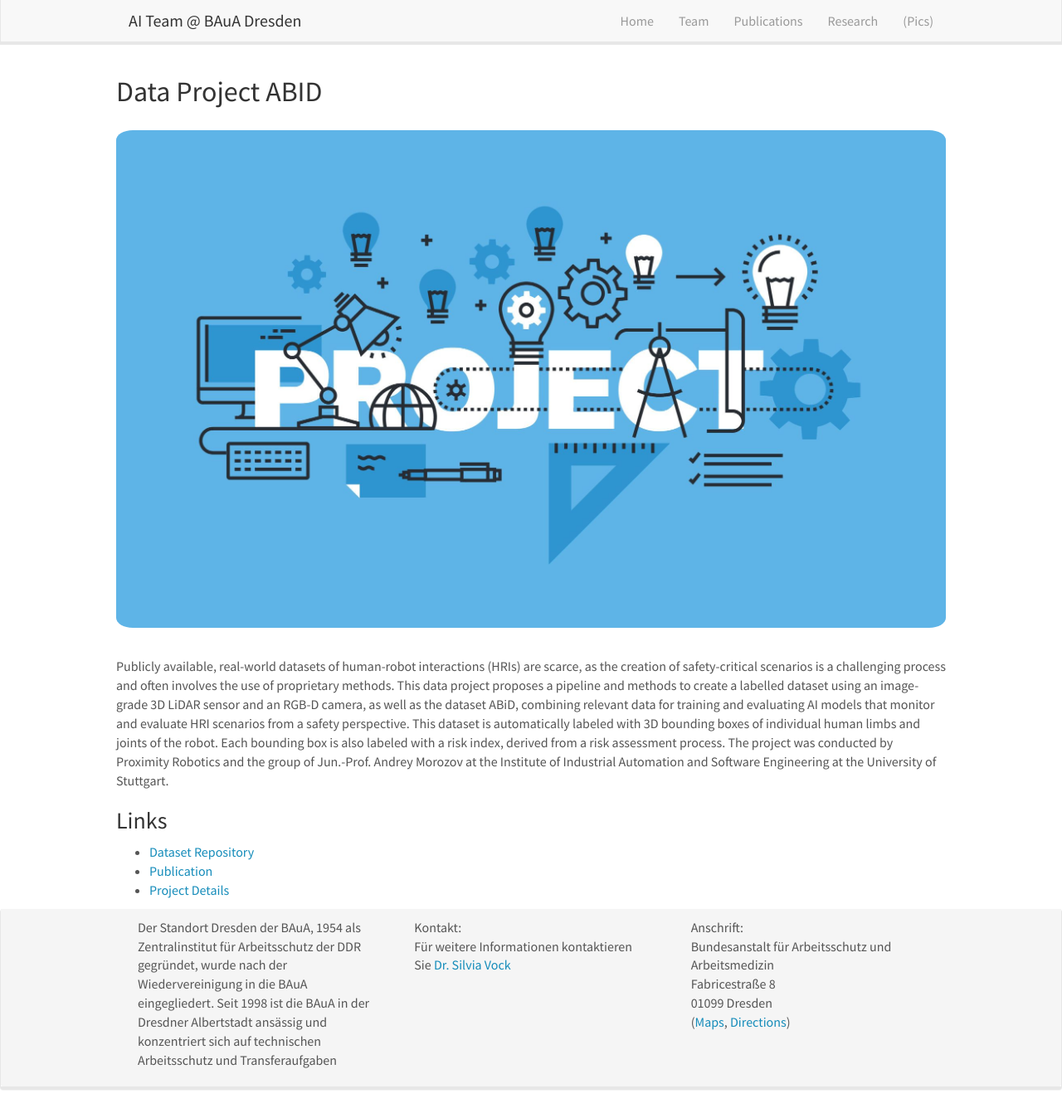
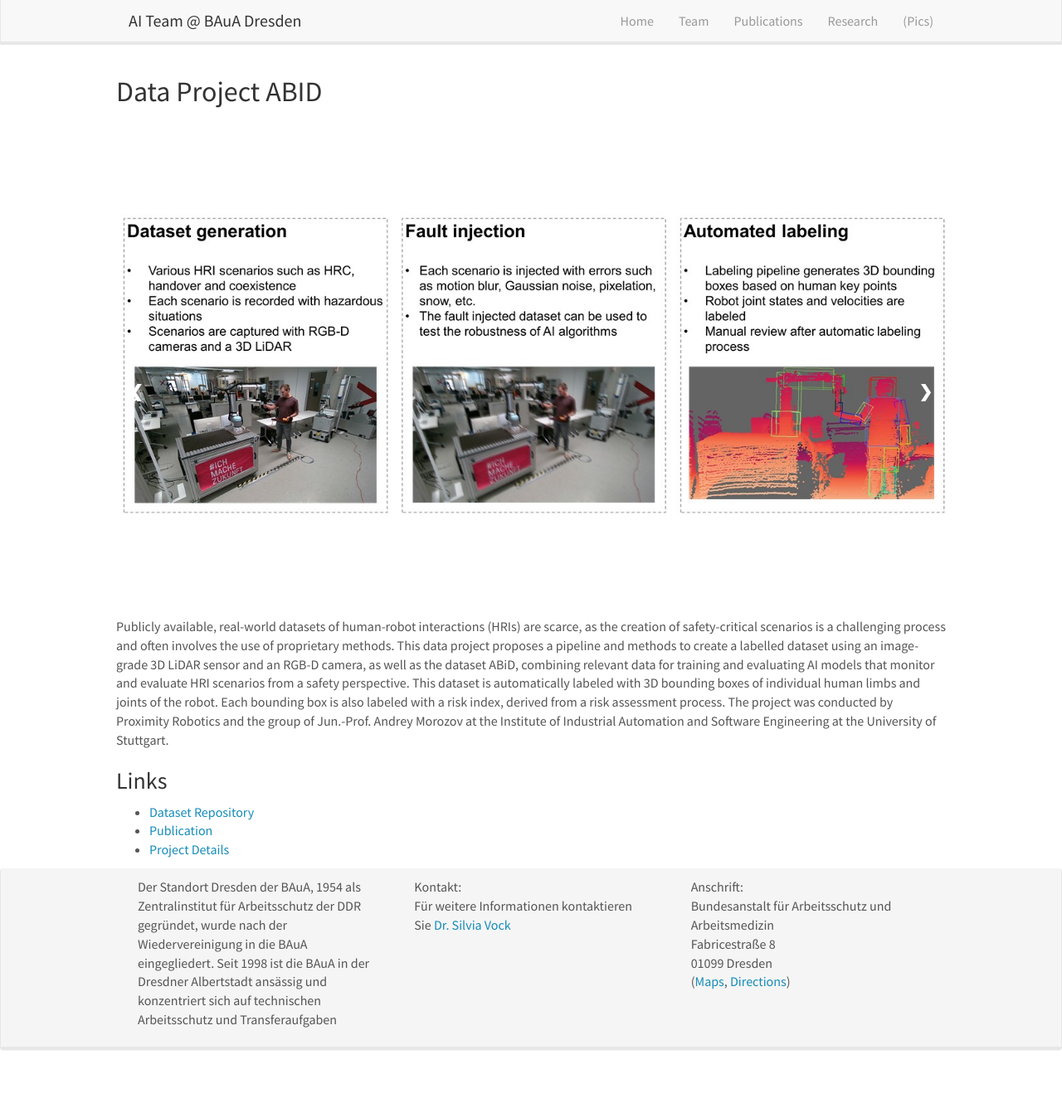
Before and after one commit to aidresden/aidresden.github.io, a Jekyll site: the page built from _projects/dp1.html, in a window 1280 px wide and 1336 px high. Shown: the whole window at 83% size. Built offline with Jekyll 4.4.1, drawn with Linux system fonts in a browser that asks for light colours; nearby versions of some CDN libraries.

Commit message:
update
update

```diff
--- a/_layouts/research.html
+++ b/_layouts/research.html
@@ -14,10 +14,11 @@ title: "Research Projects"
   <button onclick="toggleDropdown('dataProjects')">Data Projects</button>
   <div id="dataProjects" class="dropdown-content" style="display: none;">
     {% for project in site.data.research_overview.data_projects %}
-    <h5><a href="/projects/{{ project.id }}">{{ project.title }}</a></h5> <!-- Link to project detail page -->
+      <h5><a href="/projects/{{ project.id }}">{{ project.title }}</a></h5> <!-- Link to project detail page -->
     {% endfor %}
   </div>
 </div>
+
 
 <!-- Robustness Projects Dropdown -->
 <div class="dropdown-section">
@@ -42,7 +43,7 @@ title: "Research Projects"
 <div class="dropdown-section">
   <button onclick="toggleDropdown('Conceptdriftdetection')">Concept drift detection</button>
   <div id="Conceptdriftdetection" class="dropdown-content" style="display: none;">
-    {% for project in site.data.research_overview.concept_drift_detection_projects: %}
+    {% for project in site.data.research_overview.concept_drift_detection_projects %}
       <h5><a href="/projects/{{ project.id }}">{{ project.title }}</a></h5> <!-- Link to project detail page -->
     {% endfor %}
   </div>
--- /dev/null
+++ b/_projects/dp1.html
@@ -0,0 +1,106 @@
+---
+layout: default
+title: "Data Project ABID"
+---
+
+<h2>Data Project ABID</h2>
+
+<!-- Image Slider Section -->
+<div id="slider" class="slider-container">
+    <div class="slide">
+        <img src="/assets/research_img/dp1.jpg" alt="Data Project ABID Slide 1" style="max-width:100%; height:auto;">
+    </div>
+    <div class="slide">
+        <img src="/assets/research_img/dp1_2.jpg" alt="Data Project ABID Slide 2" style="max-width:100%; height:auto;">
+    </div>
+
+    <!-- Next and Previous Buttons -->
+    <a class="prev" onclick="plusSlides(-1)">&#10094;</a>
+    <a class="next" onclick="plusSlides(1)">&#10095;</a>
+</div>
+
+<!-- JavaScript for the Slider -->
+<script>
+let slideIndex = 0;
+showSlides(slideIndex); // Show the first slide
+
+// Function to move between slides
+function plusSlides(n) {
+    showSlides(slideIndex += n); // Update the slide index and call showSlides()
+}
+
+// Function to show slides based on slideIndex
+function showSlides(n) {
+    let slides = document.getElementsByClassName("slide");
+
+    // Loop back to the first slide if at the end or go to the last slide if at the start
+    if (n >= slides.length) { slideIndex = 0; }
+    if (n < 0) { slideIndex = slides.length - 1; }
+
+    // Hide all slides initially
+    for (let i = 0; i < slides.length; i++) {
+        slides[i].style.display = "none"; // Hide each slide
+    }
+
+    // Show the current slide
+    slides[slideIndex].style.display = "block"; // Show the selected slide
+}
+</script>
+
+<!-- Styling for the Slider -->
+<style>
+.slider-container {
+    position: relative;
+    max-width: 100%;
+    margin: auto;
+    overflow: hidden; /* Ensure images are contained within the slider */
+}
+
+.slide {
+    display: none; /* Hide all slides initially */
+    text-align: center;
+}
+
+.prev, .next {
+    cursor: pointer;
+    position: absolute;
+    top: 50%;
+    width: auto;
+    padding: 16px;
+    color: white;
+    font-weight: bold;
+    font-size: 20px;
+    transition: 0.6s ease;
+    border-radius: 0 3px 3px 0;
+    user-select: none;
+}
+
+.next {
+    right: 0;
+    border-radius: 3px 0 0 3px;
+}
+
+.prev:hover, .next:hover {
+    background-color: rgba(0, 0, 0, 0.8);
+}
+
+/* Optional: Add fade-in effect to transition between slides smoothly */
+@keyframes fade {
+    from { opacity: 0.4; }
+    to { opacity: 1; }
+}
+
+.fade {
+    animation-name: fade;
+    animation-duration: 1.5s;
+}
+</style>
+
+<p>Publicly available, real-world datasets of human-robot interactions (HRIs) are scarce, as the creation of safety-critical scenarios is a challenging process and often involves the use of proprietary methods. This data project proposes a pipeline and methods to create a labelled dataset using an image-grade 3D LiDAR sensor and an RGB-D camera, as well as the dataset ABiD, combining relevant data for training and evaluating AI models that monitor and evaluate HRI scenarios from a safety perspective. This dataset is automatically labeled with 3D bounding boxes of individual human limbs and joints of the robot. Each bounding box is also labeled with a risk index, derived from a risk assessment process. The project was conducted by Proximity Robotics and the group of Jun.-Prof. Andrey Morozov at the Institute of Industrial Automation and Software Engineering at the University of Stuttgart.</p>
+
+<h3>Links</h3>
+<ul>
+    <li><a href="GIT_LINK_HERE" target="_blank">Dataset Repository</a></li>
+    <li><a href="PUBLICATION_LINK_HERE" target="_blank">Publication</a></li>
+    <li><a href="PROJECT_LINK_HERE" target="_blank">Project Details</a></li>
+</ul>
--- a/_projects/dp1.md
+++ /dev/null
@@ -1,15 +0,0 @@
----
-layout: default
-title: "Data Project ABID"
----
-
-<h2>Data Project ABID</h2>
-<img src="/assets/research_img/project1.jpg" alt="Data Project ABID" style="max-width:100%; height:auto;">
-<p>Publicly available, real-world datasets of human-robot interactions (HRIs) are scarce, as the creation of safety-critical scenarios is a challenging process and often involves the use of proprietary methods. This data project proposes a pipeline and methods to create a labelled dataset using an image-grade 3D LiDAR sensor and an RGB-D camera, as well as the dataset ABiD, combining relevant data for training and evaluating AI models that monitor and evaluate HRI scenarios from a safety perspective. This dataset is automatically labeled with 3D bounding boxes of individual human limbs and joints of the robot. Each bounding box is also labeled with a risk index, derived from a risk assessment process. The project was conducted by Proximity Robotics and the group of Jun.-Prof. Andrey Morozov at the Institute of Industrial Automation and Software Engineering at the University of Stuttgart.</p>
-
-<h3>Links</h3>
-<ul>
-    <li><a href="GIT_LINK_HERE" target="_blank">Dataset Repository</a></li>
-    <li><a href="PUBLICATION_LINK_HERE" target="_blank">Publication</a></li>
-    <li><a href="PROJECT_LINK_HERE" target="_blank">Project Details</a></li>
-</ul>
```
Also changed, not shown: assets/research_img/dp1.jpg (added), assets/research_img/dp1_2.jpg (added).
